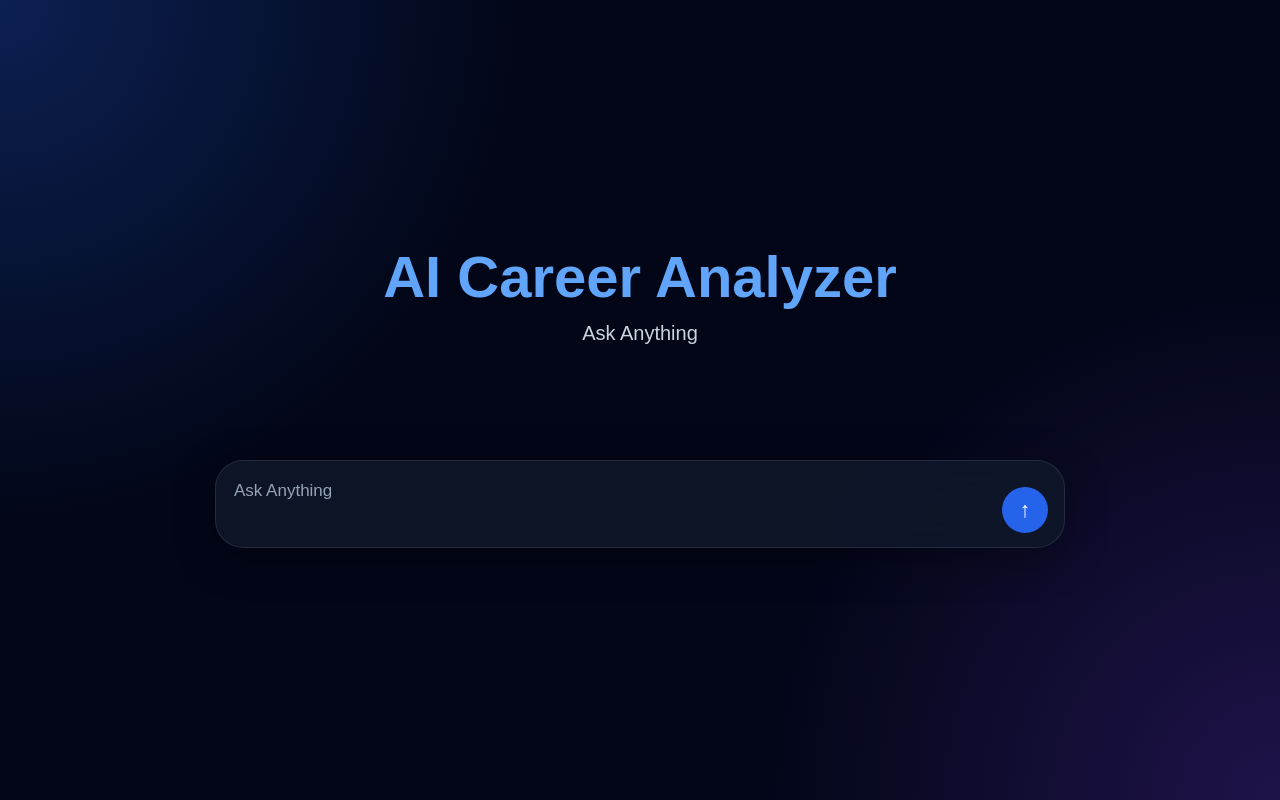
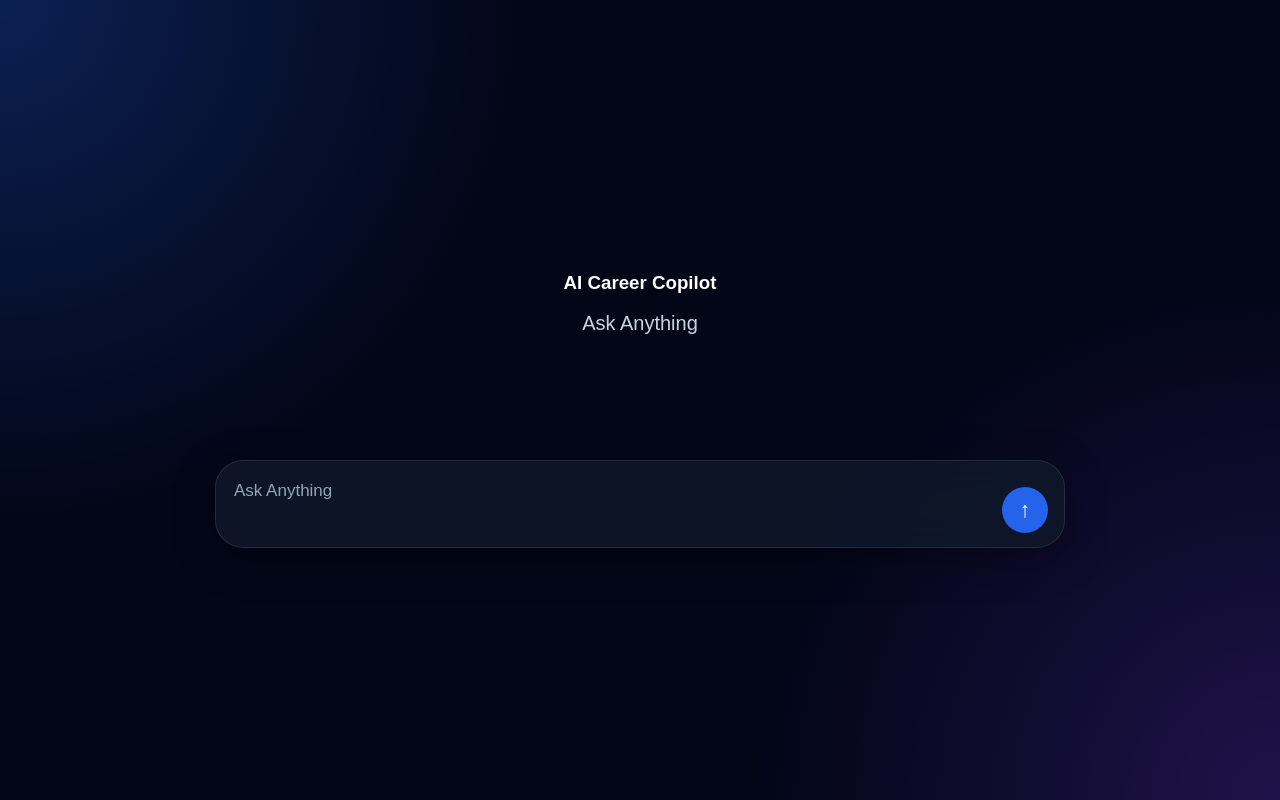
Before and after one commit to trupen0009-tech/career_analyzer, a React (Vite) app in the folder frontend/: page / in a window 1280 px wide. Built offline with nearby package versions, Linux system fonts and the light colour scheme.

Commit message:
Update App.jsx

```diff
--- a/frontend/src/App.jsx
+++ b/frontend/src/App.jsx
@@ -117,7 +117,7 @@ function App() {
 
         {!conversationStarted && (
           <div className="hero">
-            <h1>AI Career Analyzer</h1>
+            <h3>AI Career Copilot</h3>
             <p>Ask Anything</p>
           </div>
         )}
```
